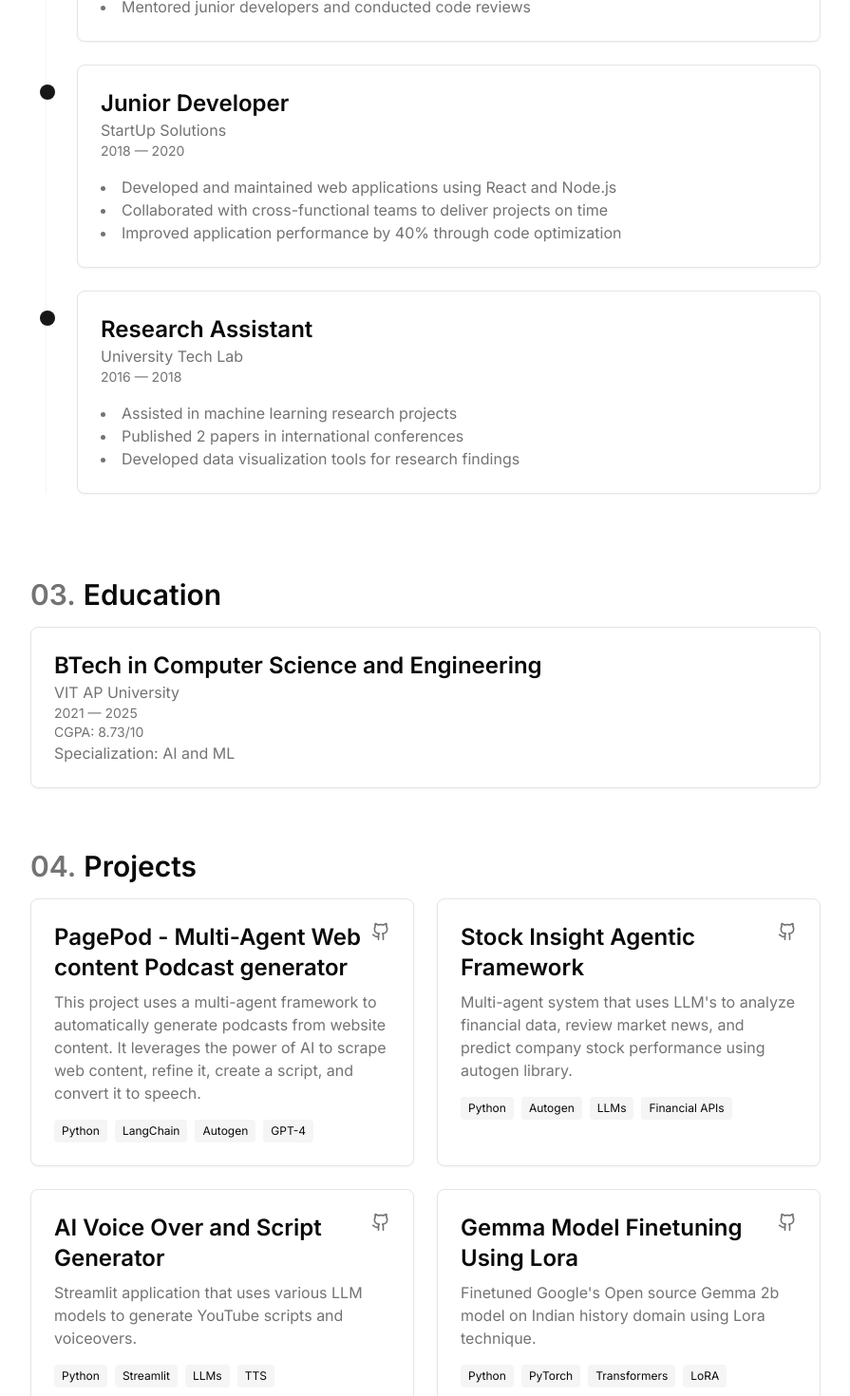
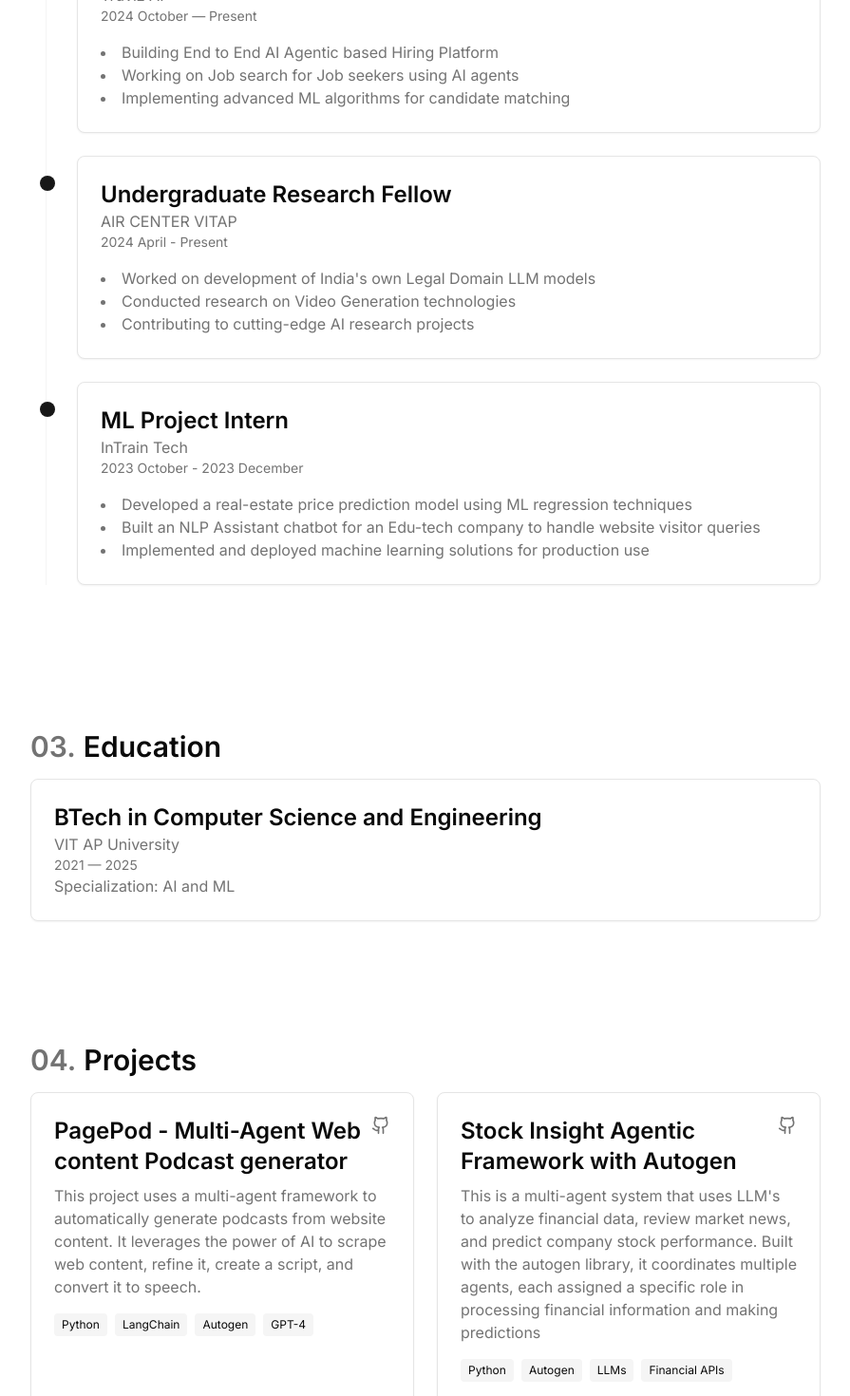
Before and after one commit to AjayK47/Portfolio-2, a Next.js app: page / in a window 1280 px wide. Shown: the part 980-2450 px from the top of the page at 95% size, without its empty margins (192-1087 px from the left). Built offline with nearby package versions, Linux system fonts and the light colour scheme.

Commit message:
new updates

```diff
--- a/app/page.tsx
+++ b/app/page.tsx
@@ -17,22 +17,22 @@ export default function Home() {
         <p className="text-2xl md:text-3xl text-muted-foreground mb-4">
           Gen AI Developer and Enthusiast
         </p>
-        <div className="flex gap-4">
+        <div className="flex gap-6">
           <Button variant="ghost" size="icon" asChild>
             <Link href="https://github.com/AjayK47" target="_blank">
-              <Github className="h-5 w-5" />
+              <Github className="h-8 w-8" />
               <span className="sr-only">GitHub</span>
             </Link>
           </Button>
           <Button variant="ghost" size="icon" asChild>
             <Link href="https://www.linkedin.com/in/ajay-kommineni-1b3985224/" target="_blank">
-              <Linkedin className="h-5 w-5" />
+              <Linkedin className="h-8 w-8" />
               <span className="sr-only">LinkedIn</span>
             </Link>
           </Button>
           <Button variant="ghost" size="icon" asChild>
             <Link href="mailto:ajaykommineni@yahoo.com">
-              <Mail className="h-5 w-5" />
+              <Mail className="h-8 w-8" />
               <span className="sr-only">Email</span>
             </Link>
           </Button>
@@ -40,7 +40,7 @@ export default function Home() {
       </section>
 
       {/* About Section */}
-      <section id="about" className="py-8 px-4 md:px-6 lg:px-8 max-w-4xl mx-auto">
+      <section id="about" className="py-16 px-4 md:px-6 lg:px-8 max-w-4xl mx-auto">
         <h2 className="text-3xl font-semibold mb-4 flex items-center gap-2">
           <span className="text-muted-foreground">01.</span> About Me
         </h2>
@@ -52,40 +52,40 @@ export default function Home() {
       </section>
 
       {/* Experience Section */}
-      <section id="experience" className="py-8 px-4 md:px-6 lg:px-8 max-w-4xl mx-auto">
+      <section id="experience" className="py-16 px-4 md:px-6 lg:px-8 max-w-4xl mx-auto">
         <h2 className="text-3xl font-semibold mb-4 flex items-center gap-2">
           <span className="text-muted-foreground">02.</span> Experience
         </h2>
         <div className="relative border-l border-muted pl-8 ml-4">
           {[
             {
-              title: "Software Engineer",
-              company: "Tech Innovators Inc.",
-              date: "2020 — Present",
+              title: "AI/ML Engineer Intern",
+              company: "Truviz AI",
+              date: "2024 October — Present",
               description: [
-                "Led development of key features resulting in 30% increase in user engagement",
-                "Implemented machine learning algorithms for data analysis",
-                "Mentored junior developers and conducted code reviews"
+                "Building End to End AI Agentic based Hiring Platform",
+                "Working on Job search for Job seekers using AI agents",
+                "Implementing advanced ML algorithms for candidate matching"
               ]
             },
             {
-              title: "Junior Developer",
-              company: "StartUp Solutions",
-              date: "2018 — 2020",
+              title: "Undergraduate Research Fellow",
+              company: "AIR CENTER VITAP",
+              date: "2024 April - Present",
               description: [
-                "Developed and maintained web applications using React and Node.js",
-                "Collaborated with cross-functional teams to deliver projects on time",
-                "Improved application performance by 40% through code optimization"
+                "Worked on development of India's own Legal Domain LLM models",
+                "Conducted research on Video Generation technologies",
+                "Contributing to cutting-edge AI research projects"
               ]
             },
             {
-              title: "Research Assistant",
-              company: "University Tech Lab",
-              date: "2016 — 2018",
+              title: "ML Project Intern",
+              company: "InTrain Tech",
+              date: "2023 October - 2023 December",
               description: [
-                "Assisted in machine learning research projects",
-                "Published 2 papers in international conferences",
-                "Developed data visualization tools for research findings"
+                "Developed a real-estate price prediction model using ML regression techniques",
+                "Built an NLP Assistant chatbot for an Edu-tech company to handle website visitor queries",
+                "Implemented and deployed machine learning solutions for production use"
               ]
             }
           ].map((job, index) => (
@@ -107,7 +107,7 @@ export default function Home() {
       </section>
 
       {/* Education Section */}
-      <section id="education" className="py-8 px-4 md:px-6 lg:px-8 max-w-4xl mx-auto">
+      <section id="education" className="py-16 px-4 md:px-6 lg:px-8 max-w-4xl mx-auto">
         <h2 className="text-3xl font-semibold mb-4 flex items-center gap-2">
           <span className="text-muted-foreground">03.</span> Education
         </h2>
@@ -117,7 +117,6 @@ export default function Home() {
               <h3 className="text-2xl font-semibold">BTech in Computer Science and Engineering</h3>
               <p className="text-muted-foreground">VIT AP University</p>
               <p className="text-sm text-muted-foreground">2021 — 2025</p>
-              <p className="text-sm text-muted-foreground">CGPA: 8.73/10</p>
               <p className="text-muted-foreground">Specialization: AI and ML</p>
             </CardContent>
           </Card>
@@ -125,7 +124,7 @@ export default function Home() {
       </section>
 
       {/* Projects Section */}
-      <section id="projects" className="py-8 px-4 md:px-6 lg:px-8 max-w-4xl mx-auto">
+      <section id="projects" className="py-16 px-4 md:px-6 lg:px-8 max-w-4xl mx-auto">
         <h2 className="text-3xl font-semibold mb-4 flex items-center gap-2">
           <span className="text-muted-foreground">04.</span> Projects
         </h2>
@@ -138,22 +137,52 @@ export default function Home() {
               github: "https://github.com/AjayK47/PagePod"
             },
             {
-              title: "Stock Insight Agentic Framework",
-              description: "Multi-agent system that uses LLM's to analyze financial data, review market news, and predict company stock performance using autogen library.",
+              title: "Stock Insight Agentic Framework with Autogen",
+              description: "This is a multi-agent system that uses LLM's to analyze financial data, review market news, and predict company stock performance. Built with the autogen library, it coordinates multiple agents, each assigned a specific role in processing financial information and making predictions",
               technologies: ["Python", "Autogen", "LLMs", "Financial APIs"],
               github: "https://github.com/AjayK47/Stock-Insight-Agent"
             },
             {
-              title: "AI Voice Over and Script Generator",
-              description: "Streamlit application that uses various LLM models to generate YouTube scripts and voiceovers.",
+              title: "AI Voice Over and Script Generator for Youtube",
+              description: "This project is a Streamlit application that uses various LLM models to generate YouTube scripts and voiceovers. It aims to assist content creators in producing high-quality YouTube videos with minimal effort.",
               technologies: ["Python", "Streamlit", "LLMs", "TTS"],
               github: "https://github.com/AjayK47/AI-Youtube-Voice-Over-and-Script-Generator"
             },
             {
               title: "Gemma Model Finetuning Using Lora",
-              description: "Finetuned Google's Open source Gemma 2b model on Indian history domain using Lora technique.",
+              description: "Finetuned Google's Open source Gemma 2b model on Indian history domain using Lora technique , huggingface transformers library",
               technologies: ["Python", "PyTorch", "Transformers", "LoRA"],
               github: "https://github.com/AjayK47/Gemma-Model-Finetuning-Using-Lora"
+            },
+            {
+              title: "Web Page ChatBot using Llama index",
+              description: "Web Page Q&A Chatbot is a Streamlit web application designed to interactively answer questions based on web page data. The chatbot uses LLMS such as Hugging Face, Gemini or OpenAI to provide accurate and context-aware responses.",
+              technologies: ["Python", "Streamlit", "LlamaIndex", "LLMs"],
+              github: "https://github.com/AjayK47/Web-ChatBot-using-Llama-index"
+            },
+            {
+              title: "Gemini-File with Llama-Index",
+              description: "Gemini-File is a Streamlit web application that allows users to upload PDF files, index their contents using the Gemini search engine from the Llama-Index library, and query the documents.",
+              technologies: ["Python", "Streamlit", "LlamaIndex", "Gemini"],
+              github: "https://github.com/AjayK47/Gemini-File"
+            },
+            {
+              title: "Face Emotion Detection using CNN",
+              description: "A project involving training a Convolutional Neural Network (CNN) for facial expression recognition.",
+              technologies: ["Python", "CNN", "Deep Learning", "Computer Vision"],
+              github: "https://github.com/AjayK47/Face-Emotion-Detection_CNN"
+            },
+            {
+              title: "Boston Housing Price Prediction",
+              description: "A machine learning project for predicting median housing costs in different areas of Boston.",
+              technologies: ["Python", "ML", "Regression", "Data Analysis"],
+              github: "https://github.com/AjayK47/Boston-Hosuing-Prediction-and-Deployment-"
+            },
+            {
+              title: "Fruits/Veggies Classification with InceptionV3",
+              description: "A project that uses a fine tuned InceptionV3 model to identify vegetables or fruits in uploaded images also provide nutrition info using Google PaLM API",
+              technologies: ["Python", "InceptionV3", "Google PaLM", "Computer Vision"],
+              github: "https://github.com/AjayK47/image-classification-with-inceptioV3-and-Google-Palm"
             }
           ].map((project, index) => (
             <Card key={index}>
@@ -181,7 +210,7 @@ export default function Home() {
       </section>
 
       {/* Publications Section */}
-      <section id="publications" className="py-8 px-4 md:px-6 lg:px-8 max-w-4xl mx-auto">
+      <section id="publications" className="py-16 px-4 md:px-6 lg:px-8 max-w-4xl mx-auto">
         <h2 className="text-3xl font-semibold mb-4 flex items-center gap-2">
           <span className="text-muted-foreground">05.</span> Publications
         </h2>
@@ -217,7 +246,7 @@ export default function Home() {
       </section>
 
       {/* Contact Section */}
-      <section id="contact" className="py-8 px-4 md:px-6 lg:px-8 max-w-4xl mx-auto">
+      <section id="contact" className="py-16 px-4 md:px-6 lg:px-8 max-w-4xl mx-auto">
         <h2 className="text-3xl font-semibold mb-4 flex items-center gap-2">
           <span className="text-muted-foreground">06.</span> Contact
         </h2>
```
